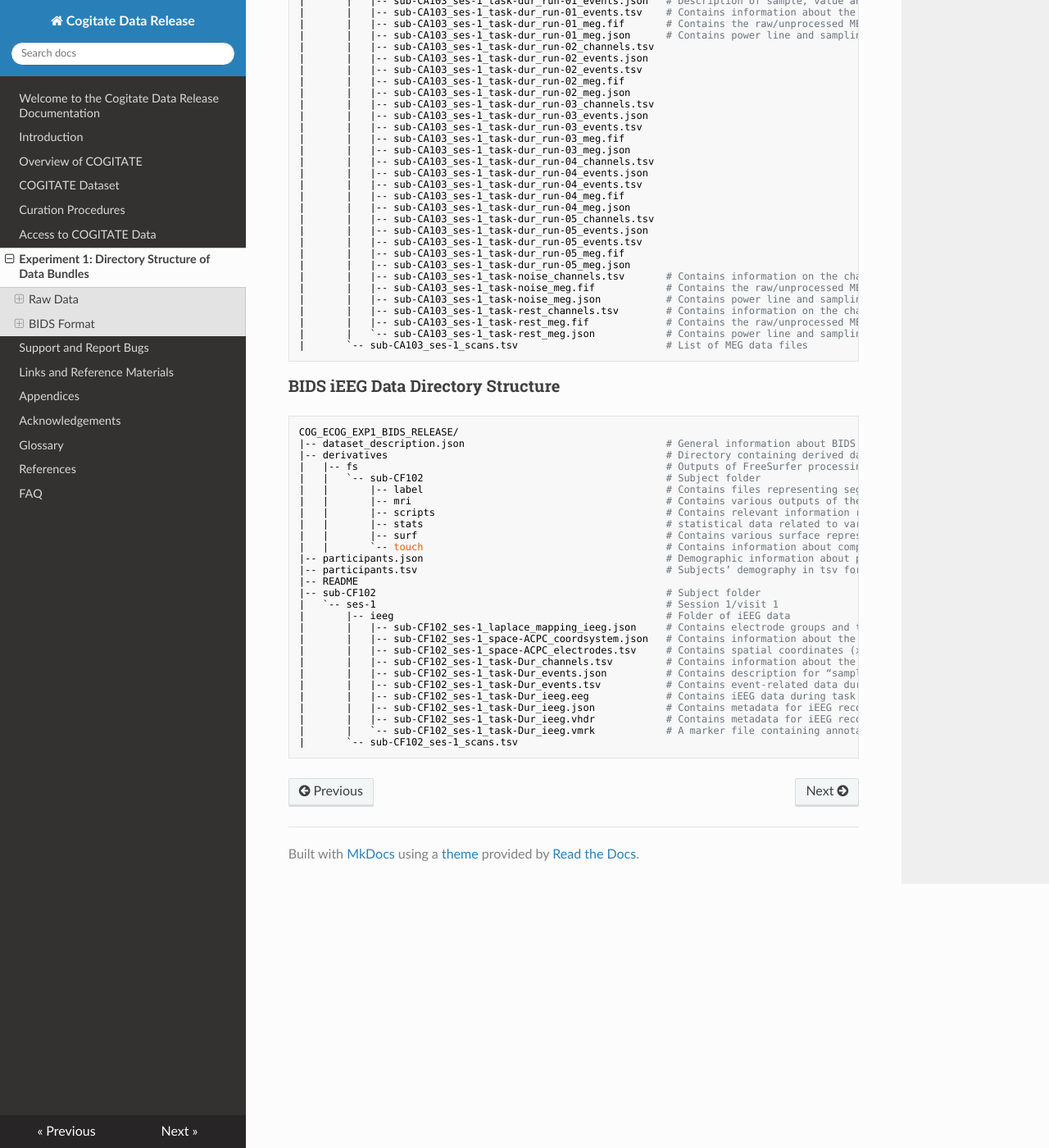
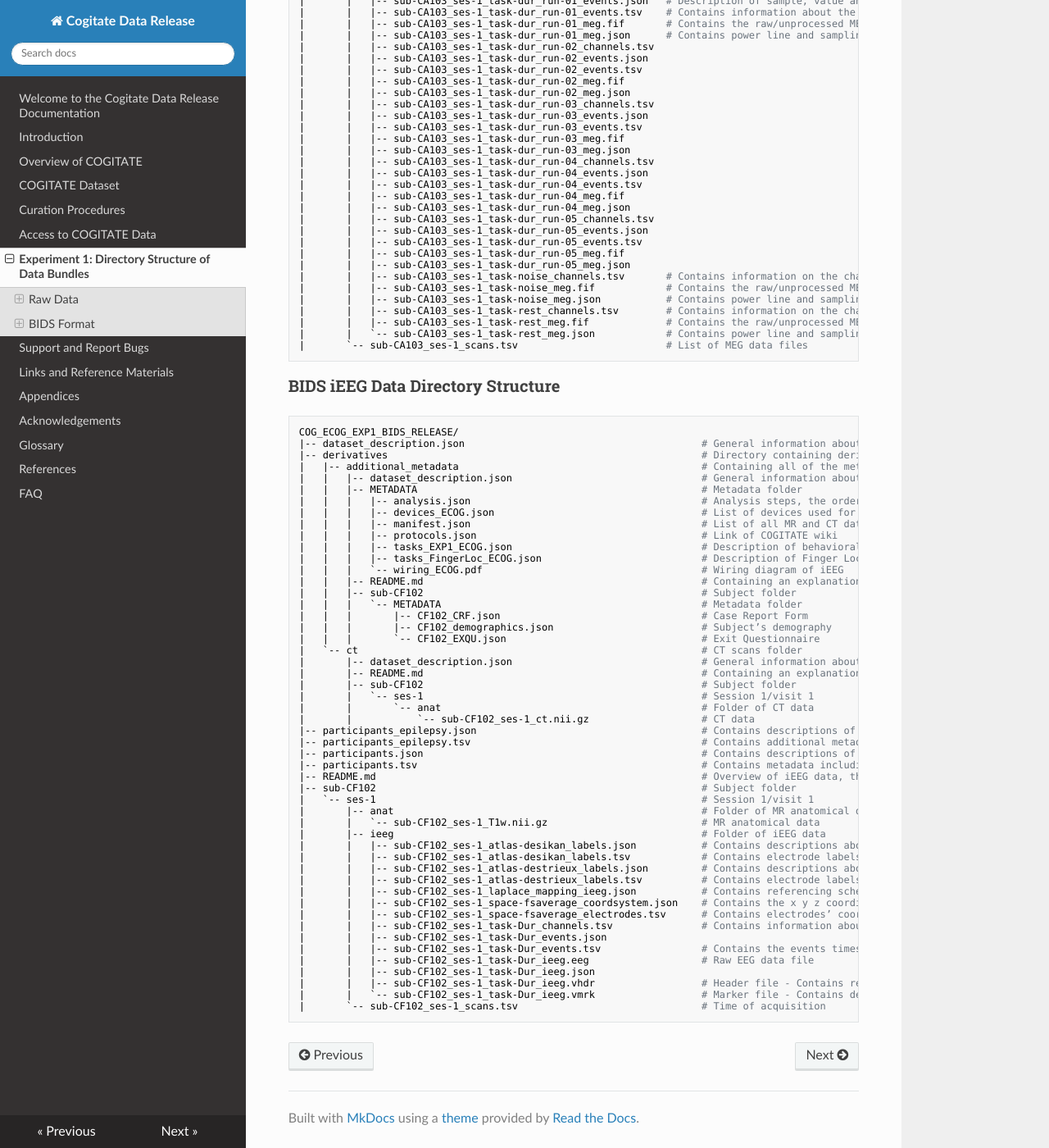
Before and after one commit to Cogitate-consortium/cogitate-data, an MkDocs documentation site: the page built from docs/06_experiment1.md, in a window 1280 px wide and 1400 px high, scrolled down 3027 px. Shown: the whole window at 82% size. Built offline with MkDocs 1.6.1, drawn with Linux system fonts in a browser that asks for light colours; nearby versions of some CDN libraries.

Commit message:
Updated BIDS iEEG Data Directory Structure in Experiment 1: Directory Structure of Data Bundles file

````diff
--- a/docs/06_experiment1.md
+++ b/docs/06_experiment1.md
@@ -178,33 +178,56 @@ COG_MEEG_EXP1_BIDS_RELEASE/
 
 ```bash
 COG_ECOG_EXP1_BIDS_RELEASE/
-|-- dataset_description.json					              # General information about BIDS version, type of dataset, Authors, Acknowledgments, Funding, Ethics Approvals, and the link of COGITATE website
-|-- derivatives							                      # Directory containing derived data
-|   |-- fs							                          # Outputs of FreeSurfer processing
-|   |   `-- sub-CF102						                  # Subject folder
-|   |       |-- label						                  # Contains files representing segmented brain regions
-|   |       |-- mri						                      # Contains various outputs of the FreeSurfer MRI processing pipeline, such as brain masks, tissue segmentations, and cortical surface reconstructions
-|   |       |-- scripts						                  # Contains relevant information related to the execution and status tracking of the FreeSurfer's recon-all pipeline for MRI data processing, including build and status stamps, logs, and environment settings
-|   |       |-- stats						                  # statistical data related to various anatomical and morphometric measurements derived from brain segmentation and parcellation processes
-|   |       |-- surf						                  # Contains various surface representations of the cerebral cortex, including vertex-wise measurements such as cortical area, curvature, thickness, sulcal depth, and surface normals, for both left and right hemispheres, derived from structural MRI data
-|   |       `-- touch						                  # Contains information about completion of various processing steps related to surface generation, segmentation, registration, normalization, and quality control for both left and right hemispheres
-|-- participants.json						                  # Demographic information about participants
-|-- participants.tsv						                  # Subjects’ demography in tsv format
-|-- README
-|-- sub-CF102							                      # Subject folder
-|   `-- ses-1							                      # Session 1/visit 1
-|       |-- ieeg						                      # Folder of iEEG data
-|       |   |-- sub-CF102_ses-1_laplace_mapping_ieeg.json	  # Contains electrode groups and their references for laplace mapping for session 1
-|       |   |-- sub-CF102_ses-1_space-ACPC_coordsystem.json	  # Contains information about the coordinate system during session 1
-|       |   |-- sub-CF102_ses-1_space-ACPC_electrodes.tsv	  # Contains spatial coordinates (x, y, z)/locations of electrodes on the subject's brain surface
-|       |   |-- sub-CF102_ses-1_task-Dur_channels.tsv		  # Contains information about the iEEG data channels during task and session 1 including their names, type, units, frequency cutoffs, description, sampling frequency, and status
-|       |   |-- sub-CF102_ses-1_task-Dur_events.json		  # Contains description for “sample”, “value”, and “trial_type”
-|       |   |-- sub-CF102_ses-1_task-Dur_events.tsv		      # Contains event-related data during the task and session 1 including onset, duration, trial type, value and sample
-|       |   |-- sub-CF102_ses-1_task-Dur_ieeg.eeg		      # Contains iEEG data during task and session 1
-|       |   |-- sub-CF102_ses-1_task-Dur_ieeg.json		      # Contains metadata for iEEG recorded during the task and session 1
-|       |   |-- sub-CF102_ses-1_task-Dur_ieeg.vhdr		      # Contains metadata for iEEG recorded during the task and session 1
-|       |   `-- sub-CF102_ses-1_task-Dur_ieeg.vmrk		      # A marker file containing annotations or event markers corresponding to the events during the task and session 1
-|       `-- sub-CF102_ses-1_scans.tsv
+|-- dataset_description.json						                # General information about BIDS version, type of dataset, Authors, Acknowledgments, Funding, Ethics Approvals, and the link of COGITATE website
+|-- derivatives								                        # Directory containing derived data
+|   |-- additional_metadata						                    # Containing all of the metadata and CT scans
+|   |   |-- dataset_description.json					            # General information about BIDS version, type of dataset and list of metadata
+|   |   |-- METADATA							                    # Metadata folder
+|   |   |   |-- analysis.json						                # Analysis steps, the order of them and the link of analysis code repository
+|   |   |   |-- devices_ECOG.json					                # List of devices used for iEEG data acquisition
+|   |   |   |-- manifest.json						                # List of all MR and CT datasets
+|   |   |   |-- protocols.json						                # Link of COGITATE wiki
+|   |   |   |-- tasks_EXP1_ECOG.json					            # Description of behavioral task, stimuli and responses
+|   |   |   |-- tasks_FingerLoc_ECOG.json				            # Description of Finger Localizer task, stimuli and responses
+|   |   |   `-- wiring_ECOG.pdf						                # Wiring diagram of iEEG
+|   |   |-- README.md							                    # Containing an explanation about additional_metadata directory
+|   |   |-- sub-CF102							                    # Subject folder
+|   |   |   `-- METADATA						                    # Metadata folder
+|   |   |       |-- CF102_CRF.json					                # Case Report Form
+|   |   |       |-- CF102_demographics.json				            # Subject’s demography
+|   |   |       `-- CF102_EXQU.json					                # Exit Questionnaire
+|   `-- ct								                            # CT scans folder
+|       |-- dataset_description.json					            # General information about BIDS version and format of CT scans
+|       |-- README.md							                    # Containing an explanation about ct folder
+|       |-- sub-CF102							                    # Subject folder
+|       |   `-- ses-1							                    # Session 1/visit 1
+|       |       `-- anat						                    # Folder of CT data
+|       |           `-- sub-CF102_ses-1_ct.nii.gz			        # CT data
+|-- participants_epilepsy.json						                # Contains descriptions of additional metadata including electrode implantation, seizure classification, IQ scores, auditory capabilities, seizure frequency, surgical history, MRI findings, and family medical history
+|-- participants_epilepsy.tsv						                # Contains additional metadata including electrode implantation, seizure classification, IQ scores, auditory capabilities, seizure frequency, surgical history, MRI findings, and family medical history
+|-- participants.json							                    # Contains descriptions of metadata including biological sex, age, handedness, weight, height, primary and secondary languages, ethnicity, education level, colorblindness status, visual correction method, eye dominance, eye chart test results, and strength of visual correction in diopters
+|-- participants.tsv							                    # Contains metadata including biological sex, age, handedness, weight, height, primary and secondary languages, ethnicity, education level, colorblindness status, visual correction method, eye dominance, eye chart test results, and strength of visual correction in diopters.
+|-- README.md								                        # Overview of iEEG data, the BIDS format and description of the contents of the dataset
+|-- sub-CF102								                        # Subject folder
+|   `-- ses-1								                        # Session 1/visit 1
+|       |-- anat							                        # Folder of MR anatomical data
+|       |   `-- sub-CF102_ses-1_T1w.nii.gz				            # MR anatomical data
+|       |-- ieeg							                        # Folder of iEEG data
+|       |   |-- sub-CF102_ses-1_atlas-desikan_labels.json		    # Contains descriptions about _ses-1_atlas-desikan_labels.tsv file
+|       |   |-- sub-CF102_ses-1_atlas-desikan_labels.tsv		    # Contains electrode labels obtained from the Desikan atlas using mne.get_montage_volume_labels, along with the electrode coordinates in the subject's native T1 space
+|       |   |-- sub-CF102_ses-1_atlas-destrieux_labels.json		    # Contains descriptions about _ses-1_atlas-destrieux_labels.tsv file
+|       |   |-- sub-CF102_ses-1_atlas-destrieux_labels.tsv		    # Contains electrode labels obtained from the Destrieux atlas using mne.get_montage_volume_labels, along with the electrode coordinates in the subject's native T1 space
+|       |   |-- sub-CF102_ses-1_laplace_mapping_ieeg.json		    # Contains referencing scheme of the electrodes
+|       |   |-- sub-CF102_ses-1_space-fsaverage_coordsystem.json	# Contains the x y z coordinates of the channels
+|       |   |-- sub-CF102_ses-1_space-fsaverage_electrodes.tsv		# Contains electrodes’ coordinates in fsaverage space
+|       |   |-- sub-CF102_ses-1_task-Dur_channels.tsv		        # Contains information about the channel types (which channel is seeg, ecog...)
+|       |   |-- sub-CF102_ses-1_task-Dur_events.json
+|       |   |-- sub-CF102_ses-1_task-Dur_events.tsv			        # Contains the events timestamps, duration and descriptions aligned in the edf timeline. This file was generated by parsing the photodiode trigger and combining the photodiode time stamps with the log files information
+|       |   |-- sub-CF102_ses-1_task-Dur_ieeg.eeg			        # Raw EEG data file
+|       |   |-- sub-CF102_ses-1_task-Dur_ieeg.json
+|       |   |-- sub-CF102_ses-1_task-Dur_ieeg.vhdr			        # Header file - Contains recording parameters and further meta-information
+|       |   `-- sub-CF102_ses-1_task-Dur_ieeg.vmrk			        # Marker file - Contains description of the event collected during the data recording
+|       `-- sub-CF102_ses-1_scans.tsv					            # Time of acquisition
 ```
 
    </td>
````
